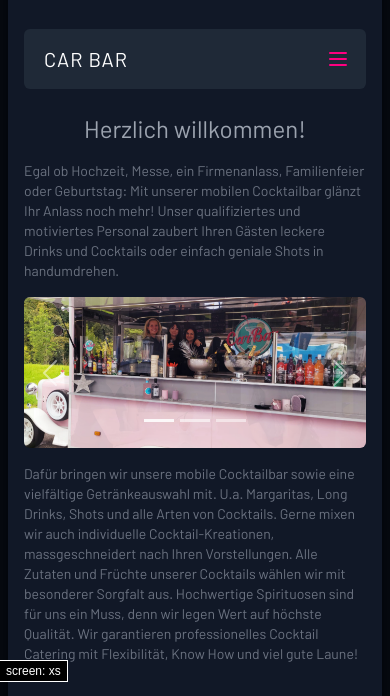
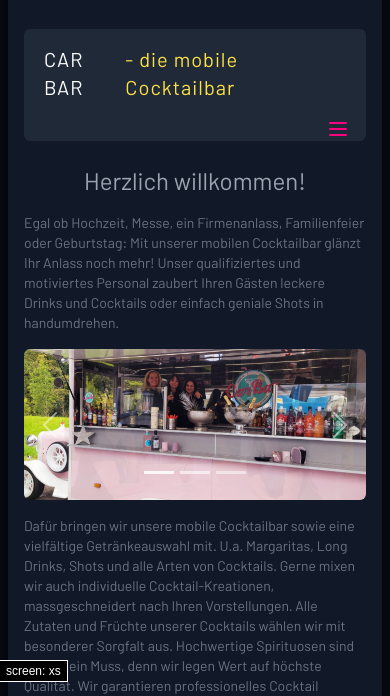
Before and after one commit to almirhodzic/carbar.ch-tailwind, a website: page dist/index.html in a window 390 px wide. Shown: the part 163-859 px from the top of the page. Drawn offline with nearby package versions, Linux system fonts and the light colour scheme.

Commit message:
Update nav

```diff
--- a/dist/nav.html
+++ b/dist/nav.html
@@ -3,7 +3,7 @@
   <!-- container start -->
   <div class="container flex flex-wrap px-1 mx-auto">
     <!-- brand start -->
-    <a href="#" class="inline-flex py-4 px-4 text-xl md:text-4xl tracking-wider text-maincolor dark:text-white lg:hidden">CAR BAR<span class="hidden"> - die mobile Cocktailbar</span></a>
+    <a href="#" class="inline-flex py-4 px-4 text-xl md:text-4xl tracking-wider text-maincolor dark:text-white lg:hidden">CAR BAR<span class="text-yellow-300"> - die mobile Cocktailbar</span></a>
     <!-- brand end -->
     <!-- toggler-btn start -->
     <button class="togglerbutton mr-3" @click="navbarOpen = !navbarOpen">
```
Also changed, not shown: dist/assets/css/output.css.
